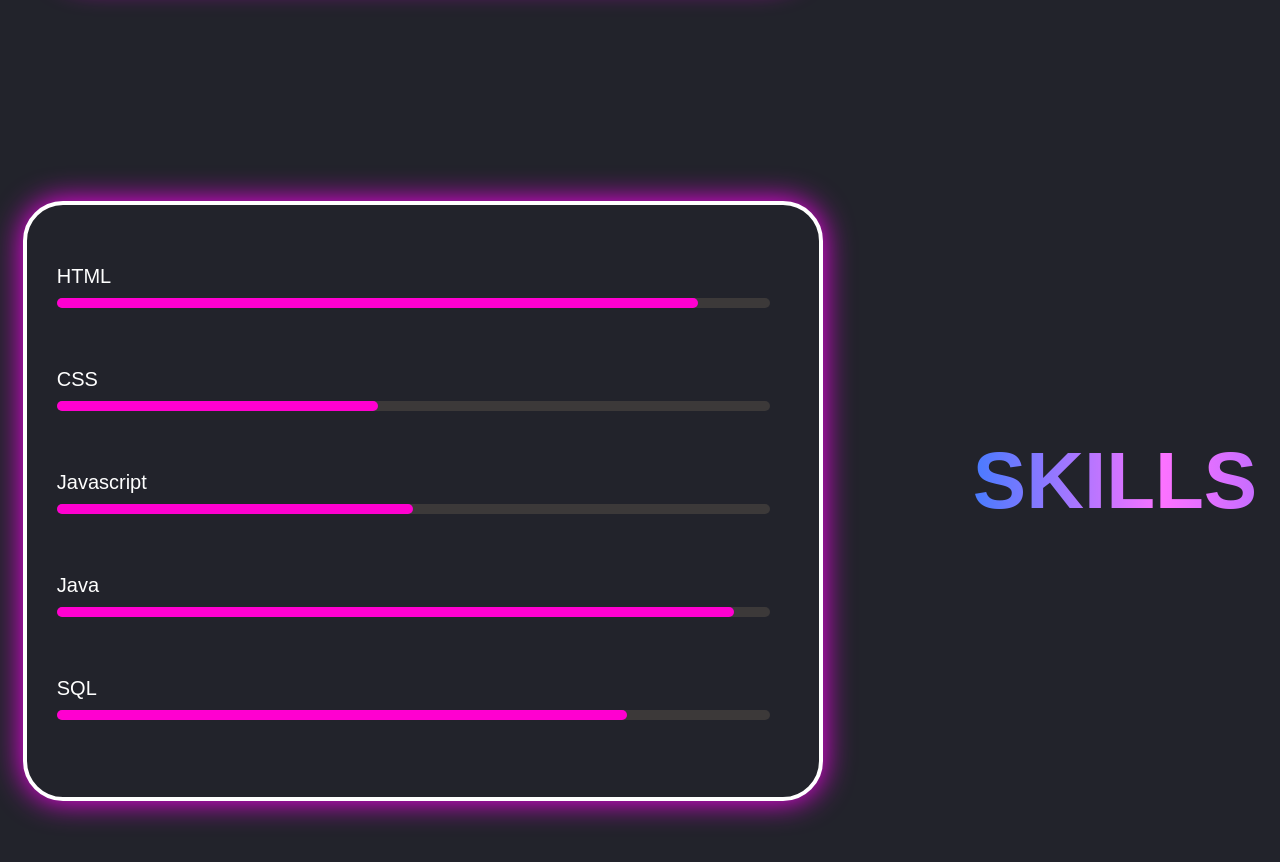
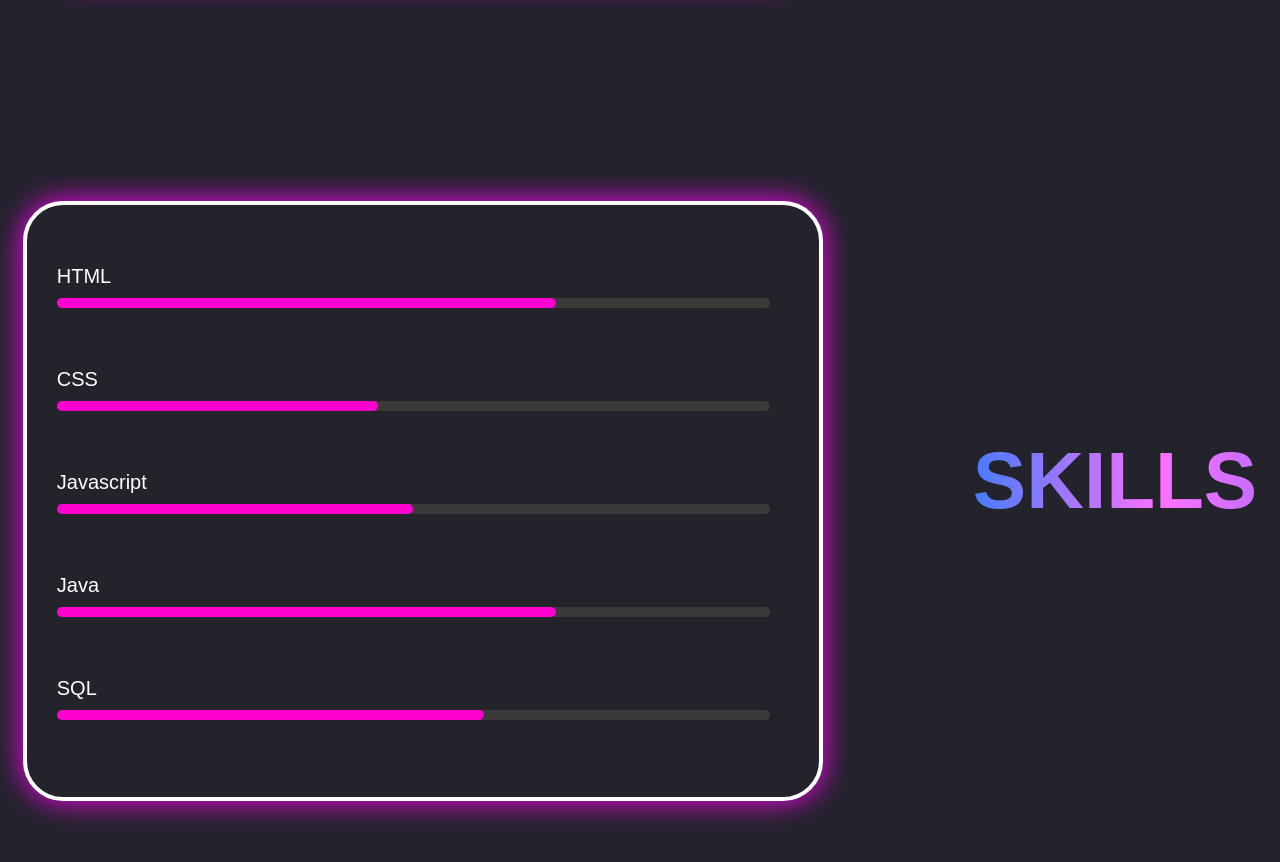
Before and after one commit to natescaramillo/Web-System-Portfolio, a plain HTML site: page index.html in a window 1280 px wide. Shown: the part 1534-2396 px from the top of the page. Drawn offline with Linux system fonts and the light colour scheme.

Commit message:
Add files via upload

```diff
--- a/style.css
+++ b/style.css
@@ -428,7 +428,7 @@
     transition: width 0.5s ease;
 }
 .html {
-    width: 90%;
+    width: 70%;
     background-color: #ff00d0;
 }
 .css {
@@ -440,11 +440,11 @@
     background-color: #ff00d0;
 }
 .java {
-    width: 95%;
+    width: 70%;
     background-color: #ff00d0;
 }
 .sql {
-    width: 80%;
+    width: 60%;
     background-color: #ff00d0;
 }
 
```
